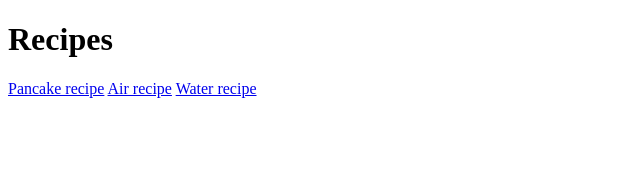
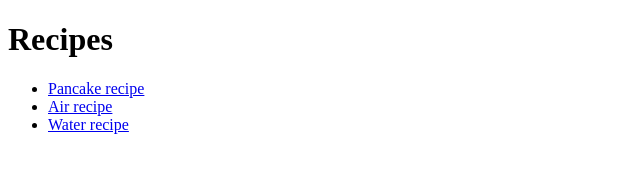
Before and after one commit to Mangenzas/odin-recipes, a plain HTML site: page index.html in a window 1280 px wide. Shown: the whole page, without its empty margins (0-640 px from the left). Drawn offline with Linux system fonts and the light colour scheme.

Commit message:
Added recipes to list

```diff
--- a/index.html
+++ b/index.html
@@ -8,9 +8,10 @@
 </head>
 <body>
     <h1>Recipes</h1>
-    <a href="recipes/pancakes.html">Pancake recipe</a>
-    <a href="recipes/air.html">Air recipe</a>
-    <a href="recipes/water.html">Water recipe</a>
-
+    <ul>
+        <li><a href="recipes/pancakes.html">Pancake recipe</a></li>
+        <li><a href="recipes/air.html">Air recipe</a></li>
+        <li><a href="recipes/water.html">Water recipe</a></li>
+    </ul>
 </body>
 </html>
```
